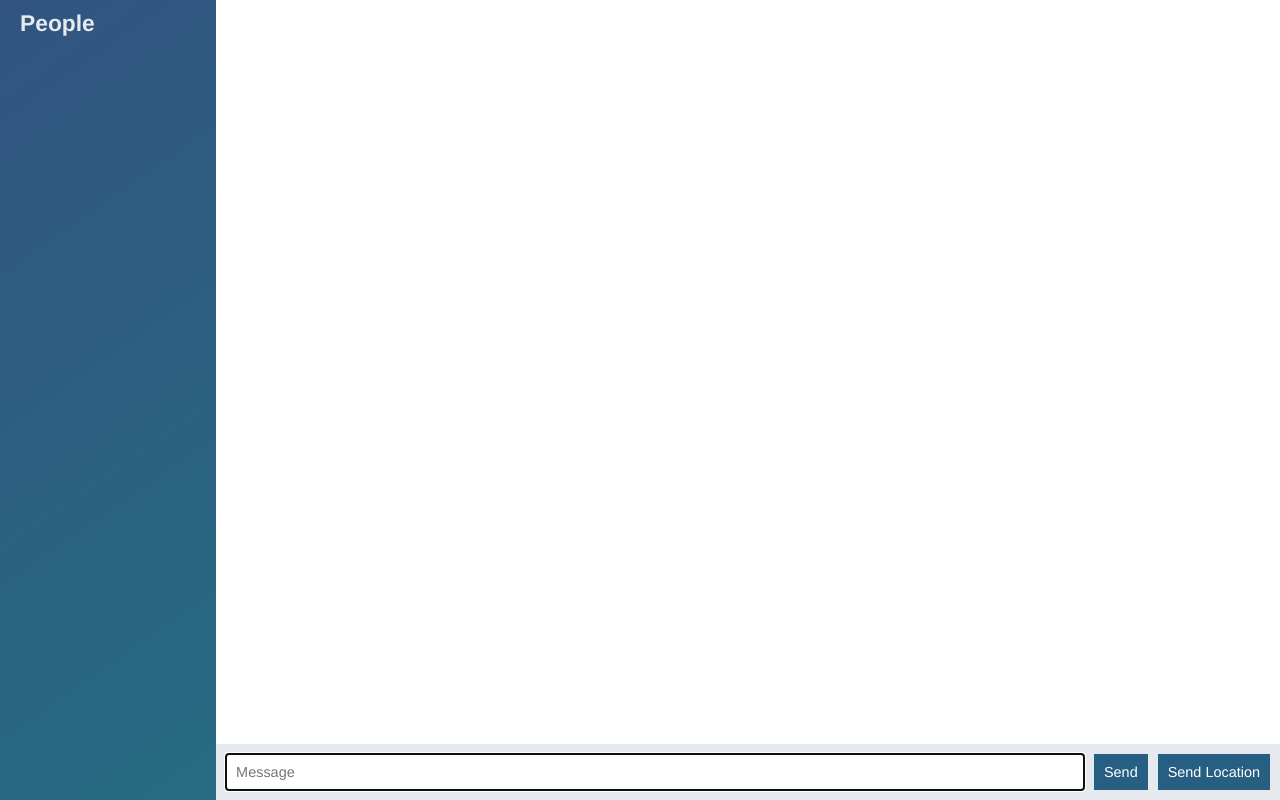
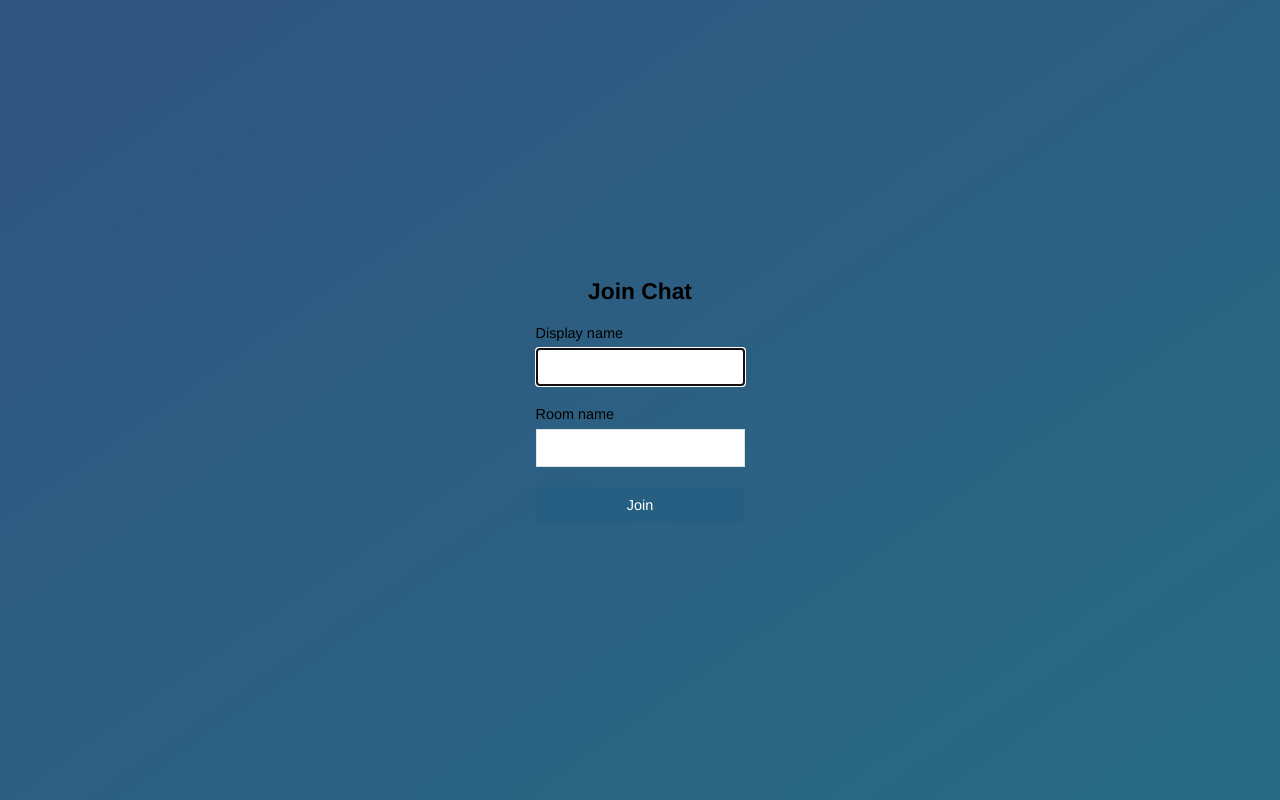
Before and after one commit to VadimSidorov/socketIoApp, a website: page public/index.html in a window 1280 px wide. Drawn offline with nearby package versions, Linux system fonts and the light colour scheme; no server answers.

Commit message:
add join page

```diff
--- a/public/index.html
+++ b/public/index.html
@@ -1,62 +1,31 @@
 <!DOCTYPE html>
+<html lang="en">
+<head>
+    <meta charset="UTF-8">
+    <meta name="viewport" content="width=device-width, initial-scale=1.0">
+    <meta http-equiv="X-UA-Compatible" content="ie=edge">
+    <link rel="stylesheet" href="./css/styles.css">
 
-<html>
-
-<head>
-  <meta charset="utf-8">
-  <link rel="stylesheet" href="./css/styles.css">
+    <title>Join | ChatApp</title>
 </head>
-
-<body class="chat">
-  <div class="chat__sidebar">
-    <h3>People</h3>
-    <div id="users"></div>
-  </div>
-
-  <div class="chat__main">
-    <ol class="chat__messages" id="messages"></ol>
-
-    <div class="chat__footer">
-      <form id="message-form">
-        <input name="message" type="text" placeholder="Message" autofocus autocomplete="off"/>
-        <button>Send</button>
-      </form>
-      <button id="send-location">Send Location</button>
-    </div>
-
-  </div>
-
-  <script id="message-template" type="text/template">
-    <li class="message">
-      <div class="message__title">
-        <h4>{{from}}</h4>
-        <span>{{createdAt}}</span>
-      </div>
-      <div class="message__body">
-        <p>{{text}}</p>
-      </div>
-    </li>
-  </script>
-
-  <script id="location-message-template" type="text/template">
-    <li class="message">
-      <div class="message__title">
-        <h4>{{from}}</h4>
-        <span>{{createdAt}}</span>
-      </div>
-      <div class="message__body">
-        <p>
-          <a href="{{url}}" target="_blank">My current location</a>
-        </p>
-      </div>
-    </li>
-  </script>
-
-  <script src="/socket.io/socket.io.js"></script>
-  <script src="/js/libs/jquery-3.1.0.min.js"></script>
-  <script src = "/js/libs/moment.js"></script>
-  <script src= "./js/libs/mustache.js"></script>
-  <script src="/js/index.js"></script>
+<body class="centered-form">
+    <form action="/chat.html">
+        <div class="centered-from__form">
+            <div class="form-field">
+                <h3>Join Chat</h3>
+            </div>
+            <div class="form-field">
+                <label for="">Display name</label>
+                <input type="text" name="name" autofocus/>
+            </div>
+            <div class="form-field">
+                <label for="">Room name</label>
+                <input type="text" name="room"/>
+            </div>
+            <div class="form-field">
+                <button>Join</button>
+            </div>
+        </div>
+    </form>
 </body>
-
 </html>
--- a/public/js/index.js
+++ b/public/js/chat.js
@@ -9,8 +9,11 @@ function scrollToBottom(){
   var newMessageHeight = newMessage.innerHeight();
   var lastMessageHeight = newMessage.prev().innerHeight()
 
+  console.log(messages)
+
   if (clientHeight + scrollTop + newMessageHeight + lastMessageHeight>= scrollHeight){
     messages.scrollTop(scrollHeight)
+
   }
 
 }
```
Also changed, not shown: public/chat.html (added, +64 -0 lines).
